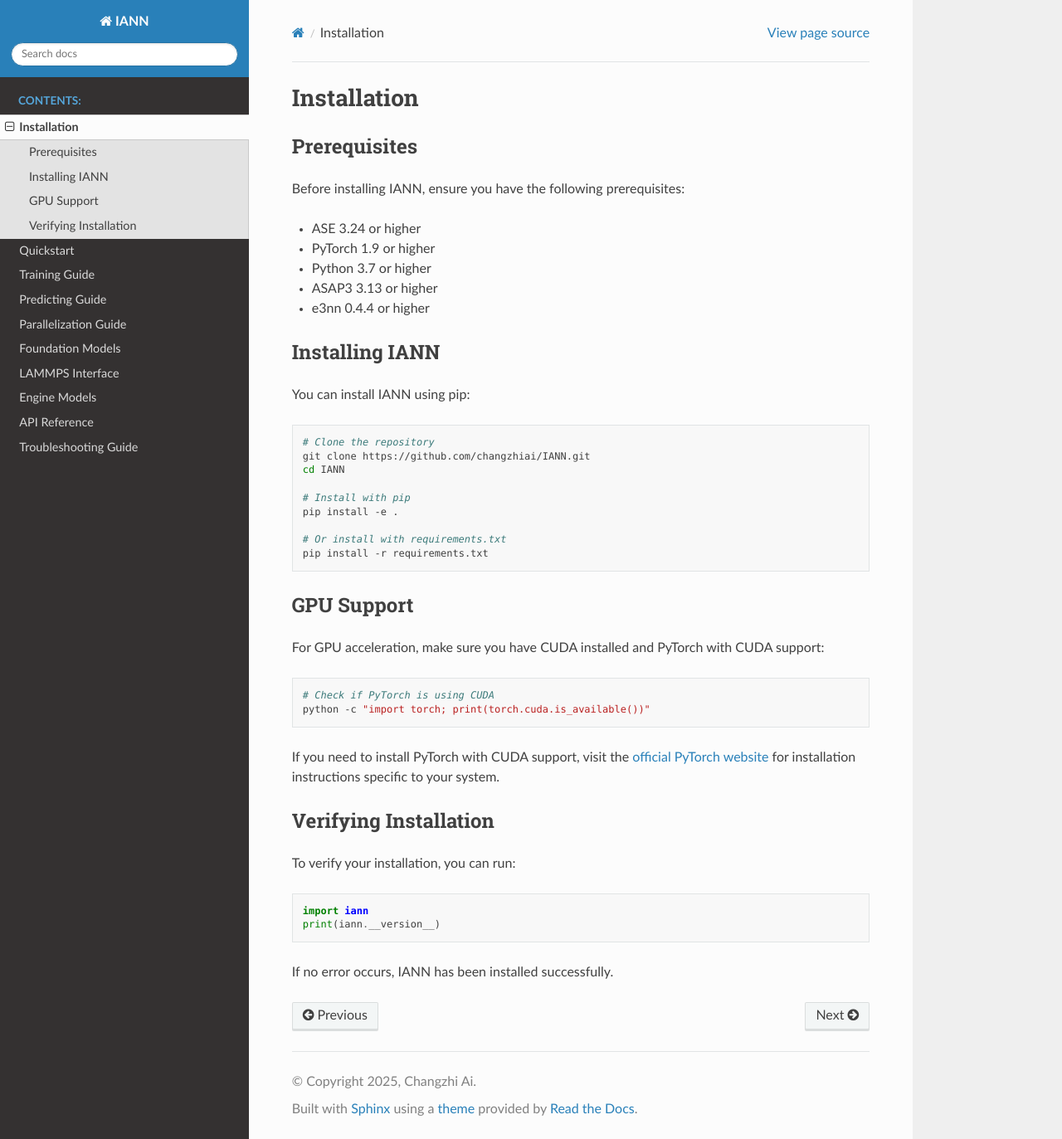
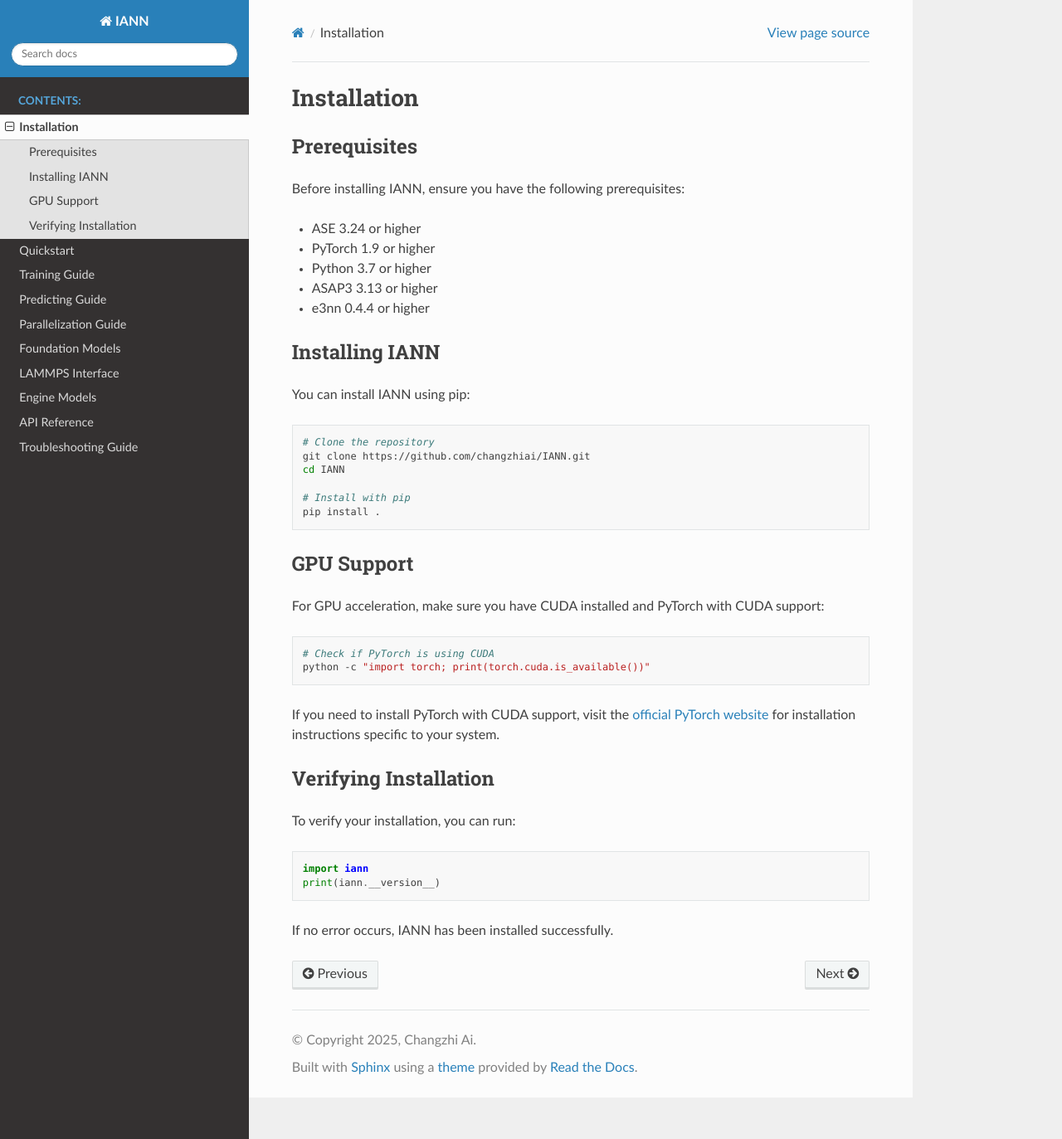
Before and after one commit to changzhiai/IANN, a Sphinx documentation site: the page built from docs/source/installation.rst, in a window 1280 px wide and 1373 px high. Shown: the whole window at 83% size. Built offline with Sphinx 7.4.7 and the Read the Docs theme 3.1.0, drawn with Linux system fonts in a browser that asks for light colours.

Commit message:
Update requirements

```diff
--- a/docs/source/installation.rst
+++ b/docs/source/installation.rst
@@ -24,10 +24,8 @@
    cd IANN
 
    # Install with pip
-   pip install -e .
+   pip install .
 
-   # Or install with requirements.txt
-   pip install -r requirements.txt
 
 GPU Support
 ----------
```
Also changed, not shown: README.md (+0 -3 lines).
